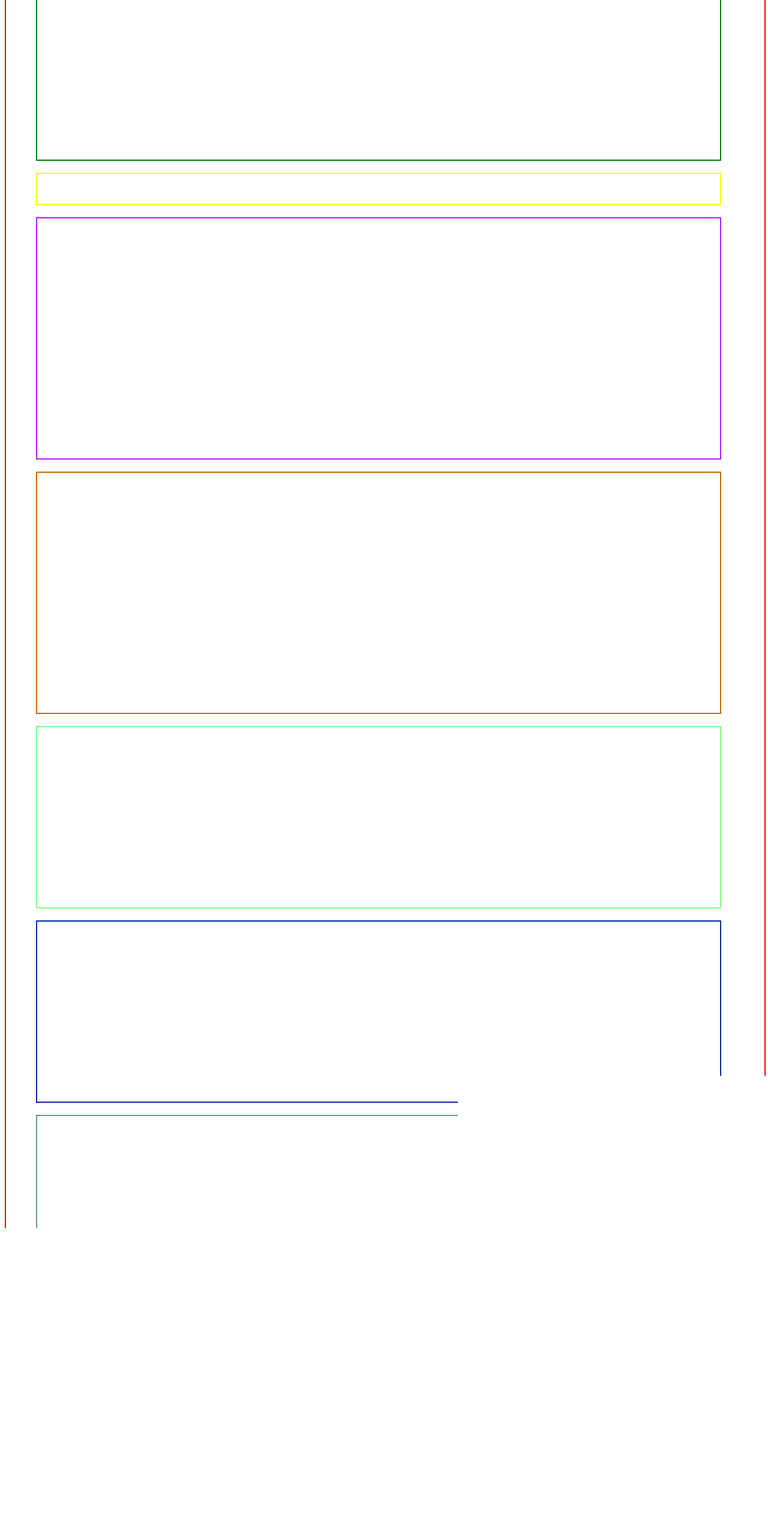
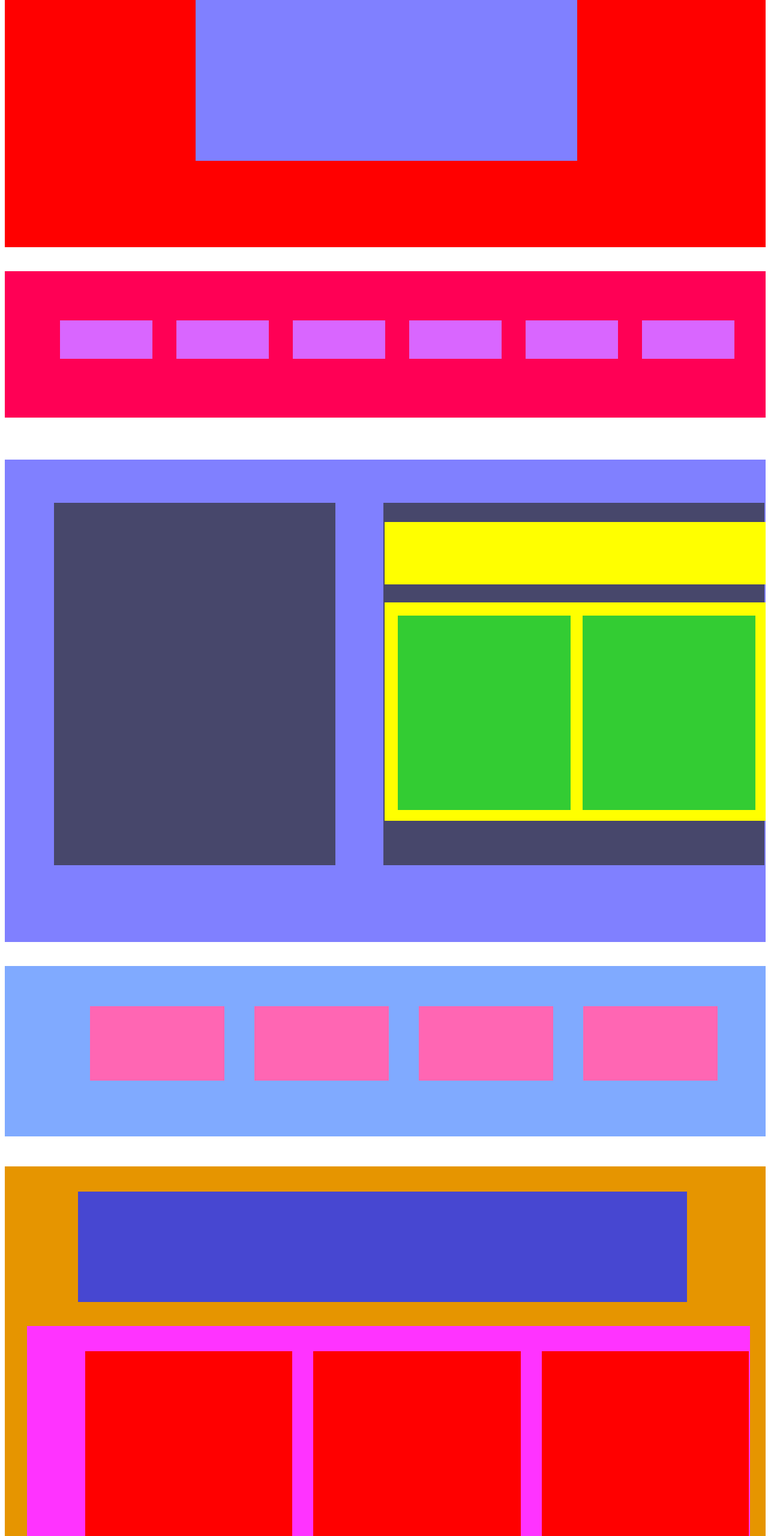
Before and after one commit to manikandan250/practice-5, a plain HTML site: page task/index.html in a window 1280 px wide. Shown: the part 240-2800 px from the top of the page at 60% size. Drawn offline with Linux system fonts and the light colour scheme.

Commit message:
add layout[

```diff
--- a/task/index.html
+++ b/task/index.html
@@ -10,29 +10,69 @@
 </head>
 
 <body>
-	<section>
-		<div class="container">
-			<div class="header">
+	<section class="backgroundimg">
+		<div class="header"></div>
+		<div class="content"></div>
+	</section>
+
+		<section class="logo">
+			<div class="logo1">
+				<div class="box1"></div>
+				<div class="box2"></div>
+				<div class="box3"></div>
+				<div class="box4"></div>
+				<div class="box5"></div>
+				<div class="box6"></div>
 			</div>
-				<div class="backgroundimg">
+		</section>
+
+			<section class="about">
+				<div class="aboutimg"></div>
+					<div class="aboutflex">
+						<div class="aboutp"></div>
+							<div class="aboutmain">
+								<div class="aboutmain1"></div>
+								<div class="aboutmain2"></div>
 							</div>
-					<div class="logo">
 					</div>
-						<div class="about">
+			</section>
+
+				<section class="number">
+					<div class="number1">
+						<div class="num1"></div>
+						<div class="num2"></div>
+						<div class="num3"></div>
+						<div class="num4"></div>
 					</div>
-							<div class="service">
+				</section>
+
+					<section class="service">
+						<div class="servicep"></div>
+						<div class="servicebox">
+							<div class="serviceflex">
+								<div class="servicebox1"></div>
+								<div class="servicebox2"></div>
+								<div class="servicebox3"></div>
 							</div>
-								<div class="calltoaction">
+								<div class="serviceflex1">
+									<div class="servicebox4"></div>
+									<div class="servicebox5"></div>
+									<div class="servicebox6"></div>
 							    </div>
-									<div class="testi">
 						</div>
-										<div class="portfoilo">
-									    </div>
-											<div class="team">
-											</div>
-												<div class="pricing">
-												</div>
+					</section>
 
+						<section class="calltoaction">
+							<div class="callcontent"></div>
+						</section>
+
+
+							<section class="testi">
+								<div class="testicontent"></div>
+									<div class="testibox">
+										<div class="testibox1"></div>
+										<div class="testibox2"></div>
+										<div class="testibox3"></div>
 									</div>
 							</section>
 </body>
--- a/task/style.css
+++ b/task/style.css
@@ -1,65 +1,315 @@
-.container{
+.backgroundimg{
 	border:2px solid red;
+	background-color:red;
 	width:100%;
-	height:infinite;
+	height:80vh;
 }
 .header{
-	border:2px solid blue;
-	height:50px;
-	width:90%;
-	margin:20px 0 0 50px;
+	border:2px solid #1a1aff;
+	background-color:#1a1aff;
+	width:100%;
+	height:80px;
+	margin-top:20px;
 }
-.backgroundimg{
-	border:2px solid green;
-	height:400px;
-	width:90%;
-	margin:20px 0 0 50px;
+.content{
+	border:2px solid #8080ff;
+	background-color:#8080ff;
+	width:50%;
+	height:40vh;
+	margin-left: 25%;
+    margin-top: 70px;
 }
 .logo{
-	border:2px solid yellow;
-	height:50px;
-	width:90%;
-	margin:20px 0 0 50px;
+	border:2px solid  #ff0055;
+	background-color: #ff0055;
+    width:100%;
+	height:30vh;
+	margin-top:40px;
+	display:flex;
+}
+.box1{
+	border:2px solid  #d966ff;
+	background-color: #d966ff;
+    width:150px;
+	height:60px;
+	margin-top:40px;
+}
+.box2{
+	border:2px solid  #d966ff;
+	background-color: #d966ff;
+    width:150px;
+	height:60px;
+	margin-top:40px;
+	margin-left:40px;
+}
+.box3{
+	border:2px solid  #d966ff;
+	background-color: #d966ff;
+    width:150px;
+	height:60px;
+	margin-top:40px;
+	margin-left:40px;
+}
+.box4{
+	border:2px solid  #d966ff;
+	background-color: #d966ff;
+    width:150px;
+	height:60px;
+	margin-top:40px;
+	margin-left:40px;
+}
+.box5{
+	border:2px solid  #d966ff;
+	background-color: #d966ff;
+    width:150px;
+	height:60px;
+	margin-top:40px;
+	margin-left:40px;
+}
+.box6{
+	border:2px solid  #d966ff;
+	background-color: #d966ff;
+    width:150px;
+	height:60px;
+	margin-top:40px;
+	margin-left:40px;
+}
+.logo1{
+	display:flex;
+	margin: 40px 0 0 80px;
+	padding-left:10px;
 }
 .about{
-	border:2px solid #b31aff;
-	height:400px;
-	width:90%;
-	margin:20px 0 0 50px;
+	border:2px solid #8080ff;
+	background-color:#8080ff;
+	width:100%;
+	height:100vh;
+    margin-top: 70px;
+	display:flex;
+}
+.aboutimg{
+	border:2px solid  #47476b;
+	background-color: #47476b;
+	width:70vh;
+	height:75vh;
+    margin: 70px 0 0 80px;
+}
+.aboutflex{
+	border:2px solid  #47476b;
+	background-color: #47476b;
+	width:95vh;
+	height:75vh;
+    margin: 70px 0 0 80px;
+
+}
+.aboutp{
+	border:2px solid #ffff00;
+	background-color:#ffff00;
+	height:100px;
+	width:100%;
+	margin-top:30px;
+}
+.aboutmain{
+	border:2px solid #ffff00;
+	background-color:#ffff00;
+	height:45vh;
+	width:100%;
+	margin-top:30px;
+	display:flex;
+}
+.aboutmain1{
+	border:2px solid #33cc33;
+	background-color:#33cc33;
+	height:40vh;
+	width:45%;
+	margin-top:20px;
+	margin-left:20px
+}
+.aboutmain2{
+	border:2px solid #33cc33;
+	background-color:#33cc33;
+	height:40vh;
+	width:45%;
+	margin-top:20px;
+	margin-left:20px;
+}
+.number{
+	border:2px solid #80aaff;
+	background-color:#80aaff;
+	height:35vh;
+	width:100%;
+	margin-top:40px;
+}
+.number1{
+	display:flex;
+	margin:25px 0 0 140px;
+}
+.num1{
+	border:2px solid  #ff66b3;
+	background-color: #ff66b3;
+	height:120px;
+	width:220px;
+	margin-top:40px;
+}
+.num2{
+	border:2px solid  #ff66b3;
+	background-color: #ff66b3;
+	height:120px;
+	width:220px;
+	margin-top:40px;
+	margin-left:50px;
+}
+.num3{
+	border:2px solid  #ff66b3;
+	background-color: #ff66b3;
+	height:120px;
+	width:220px;
+	margin-top:40px;
+	margin-left:50px;
+}
+.num4{
+	border:2px solid  #ff66b3;
+	background-color: #ff66b3;
+	height:120px;
+	width:220px;
+	margin-top:40px;
+	margin-left:50px;
 }
 .service{
-	border:2px solid #cc6600;
-	height:400px;
-	width:90%;
-	margin:20px 0 0 50px;
+	border:2px solid  #e69500;
+	background-color: #e69500;
+	height:170vh;
+	width:100%;
+	margin-top:50px;
+}
+.servicep{
+	border:2px solid  #4747d1;
+	background-color: #4747d1;
+	height:180px;
+	width:80%;
+	margin-top:40px;
+	margin-left:120px;
+}
+.servicebox{
+	border:2px solid  #ff33ff;
+	background-color: #ff33ff;
+	height:120vh;
+	width:95%;
+	margin-top:40px;
+	margin-left:35px;
+}
+.serviceflex{
+	display:flex;
+	margin-left:60px;
+}
+.servicebox1{
+	border:2px solid  red;
+	background-color: red;
+	height:50vh;
+	width:50vh;
+	margin-top:40px;
+	margin-left:35px;
+}
+.servicebox2{
+	border:2px solid  red;
+	background-color: red;
+	height:50vh;
+	width:50vh;
+	margin-top:40px;
+	margin-left:35px;
+}
+.servicebox3{
+	border:2px solid  red;
+	background-color: red;
+	height:50vh;
+	width:50vh;
+	margin-top:40px;
+	margin-left:35px;
+}
+.serviceflex1{
+	display:flex;
+	margin-left:60px;
+}
+.servicebox4{
+	border:2px solid  red;
+	background-color: red;
+	height:50vh;
+	width:50vh;
+	margin-top:40px;
+	margin-left:35px;
+}
+.servicebox5{
+	border:2px solid  red;
+	background-color: red;
+	height:50vh;
+	width:50vh;
+	margin-top:40px;
+	margin-left:35px;
+}
+.servicebox6{
+	border:2px solid  red;
+	background-color: red;
+	height:50vh;
+	width:50vh;
+	margin-top:40px;
+	margin-left:35px;
 }
 .calltoaction{
-	border:2px solid  #80ff80;
-	height:300px;
-	width:90%;
-	margin:20px 0 0 50px;
+	border:2px solid #99ccff;
+	background-color:#99ccff;
+	height:50vh;
+	width:100%;
+	margin-top:40px;
+
+}
+.callcontent{
+	border:2px solid  #33ff33;
+	background-color: #33ff33;
+	height:70%;
+	width:80%;
+	margin-top:60px;
+	margin-left:120px;
 }
 .testi{
-	border:2px solid #002699;
-	height:300px;
-	width:90%;
-	margin:20px 0 0 50px;
+	border:2px solid  #7a0099;
+	background-color: #7a0099;
+	height:120vh;
+	width:100%;
+	margin-top:60px;
+
 }
-.portfoilo{
-	border:2px solid #669999;
-	height:400px;
-	width:90%;
-	margin:20px 0 0 50px;
+.testicontent{
+	border:2px solid  #d5ff80;
+	background-color: #d5ff80;
+	height:30vh;
+	width:80%;
+	margin-top:40px;
+	margin-left:130px;
 }
-.team{
-	border:2px solid  #336600;
-	height:300px;
-	width:90%;
-	margin:20px 0 0 50px;
+.testibox{
+	display:flex;
 }
-.pricing{
-	border:2px solid  #39004d;
-	height:400px;
-	width:90%;
-	margin:20px 0 0 50px;
+.testibox1{
+	border:2px solid   #80bfff;
+	background-color:  #80bfff;
+	height:50vh;
+	width:50vh;
+	margin-top:120px;
+	margin-left:120px;
 }
+.testibox2{
+	border:2px solid   #80bfff;
+	background-color:  #80bfff;
+	height:50vh;
+	width:50vh;
+	margin-top:120px;
+	margin-left:35px;
+}
+.testibox3{
+	border:2px solid   #80bfff;
+	background-color:  #80bfff;
+	height:50vh;
+	width:50vh;
+	margin-top:120px;
+	margin-left:35px;
+}
```
Lines whose indentation alone changed are shown as unchanged.
